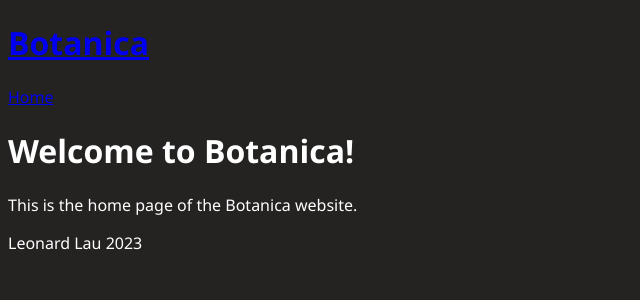
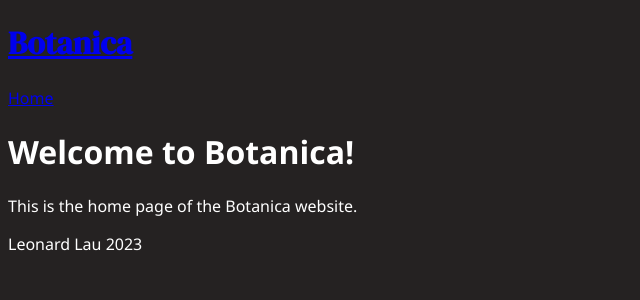
Before and after one commit to tuzicomet/Botanica, a Flask app: page / in a window 1280 px wide. Shown: the top 300 px of the page, without its empty margins (0-640 px from the left). Run offline with Flask 3, Linux system fonts and the light colour scheme.

Commit message:
Added a new font from google fonts
Chose DM Serif Display from google fonts and applied it to the header text

```diff
--- a/app/static/css/style.css
+++ b/app/static/css/style.css
@@ -1,5 +1,13 @@
+/* styles.css */
+
 html {
     font-family: "Segoe UI";
     background-color: rgb(37, 34, 34);
     color: white;
 }
+
+/* Additional styles for the header */
+.Header {
+    /* Add styles specific to the header, including the DM Serif Display font */
+    font-family: 'DM Serif Display', serif;
+}
--- a/app/templates/layouts/base.html
+++ b/app/templates/layouts/base.html
@@ -15,8 +15,14 @@
     <!-- Meta information, including the page title -->
     <title>Botanica - {{ title }}</title>
 
+    <!-- Google Fonts link for DM Serif Display, which will mainly be used for the header -->
+    <link rel="preconnect" href="https://fonts.googleapis.com">
+    <link rel="preconnect" href="https://fonts.gstatic.com" crossorigin>
+    <link href="https://fonts.googleapis.com/css2?family=DM+Serif+Display&display=swap" rel="stylesheet">
+
     <!-- Link to the main stylesheet -->
     <link rel="stylesheet" href="/static/css/style.css">
+
 </head>
 
 <body>
--- a/app/templates/pages/index.html
+++ b/app/templates/pages/index.html
@@ -1,12 +1,29 @@
+<!--
+    index.html - Home page for the Botanica website.
+
+    This file extends the base layout and defines the content specific to the home page.
+
+    Author: Leonard Lau
+    Last Updated: 29/12/2023
+-->
 <!DOCTYPE html>
+<html lang="en">
 
-<title>Botanica</title>
-{% extends 'layouts/base.html' %}
-{% block content %}
-<html lang="en">
+<head>
+    <!-- Meta information, including the page title -->
+    <title>Botanica</title>
+</head>
+
 <body>
+    <!-- Content block that overrides the 'content' block in the base layout -->
+    {% extends 'layouts/base.html' %}
+    {% block content %}
+
+    <!-- Main content for the home page -->
     <h1>Welcome to Botanica!</h1>
     <p>This is the home page of the Botanica website.</p>
+
+    {% endblock %}
 </body>
+
 </html>
-{% endblock %}
```
